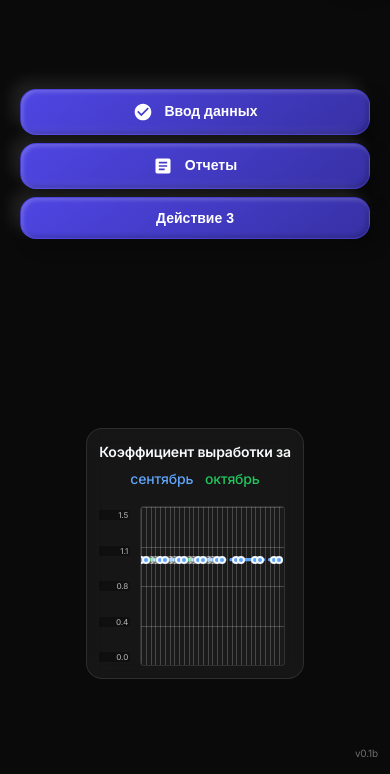
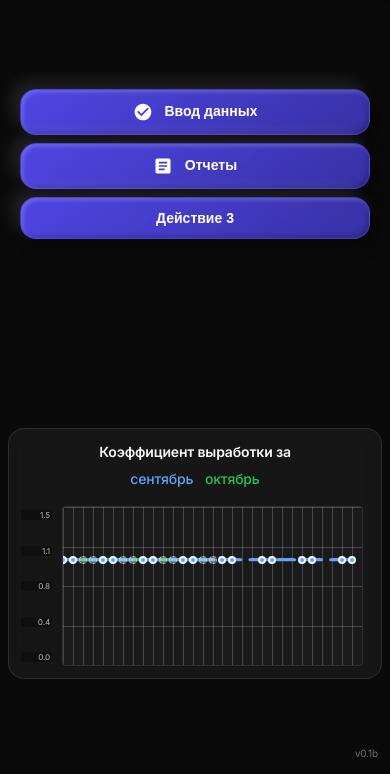
Before and after one commit to Reader79/pwa-app-debug, a website: page index.html in a window 390 px wide. Shown: the part 71-845 px from the top of the page. Drawn offline with Linux system fonts and the light colour scheme.

Commit message:
Адаптивная ширина графика: контейнер 100% + box-sizing, wrapper max-width:100%

```diff
--- a/styles.css
+++ b/styles.css
@@ -113,6 +113,8 @@ body{
   border-radius: 16px;
   border: 1px solid rgba(255, 255, 255, 0.1);
   backdrop-filter: blur(10px);
+  width: 100%;
+  box-sizing: border-box; /* учитывать padding в ширине */
 }
 
 .chart-title {
@@ -151,6 +153,7 @@ body{
   padding: 0 8px 0 0; /* Отступ справа для подписей оси Y */
   min-width: 0; /* Позволяет сжиматься */
   overflow: hidden; /* Скрывает выходящие элементы */
+  max-width: 100%;
 }
 
 .chart-y-axis {
```
